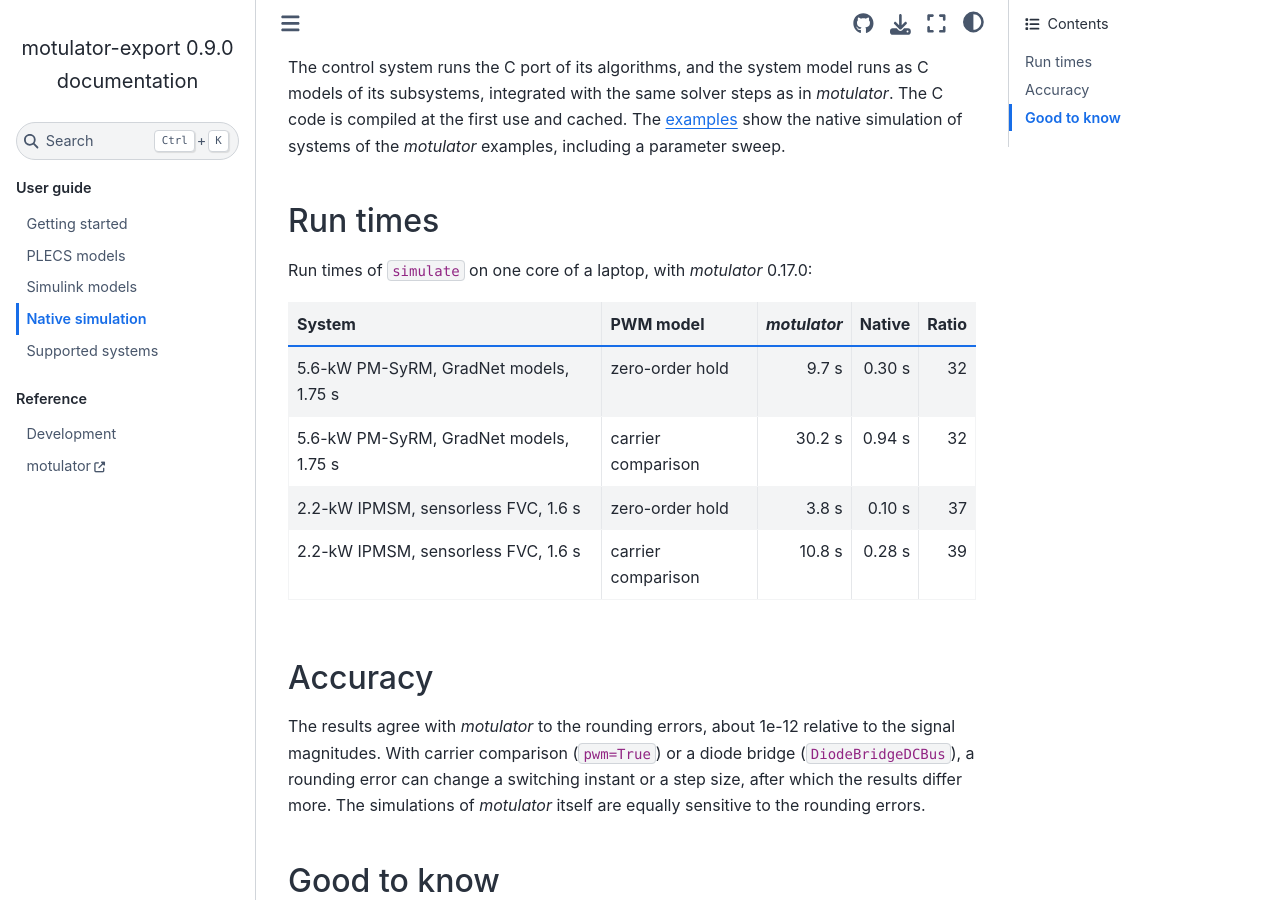
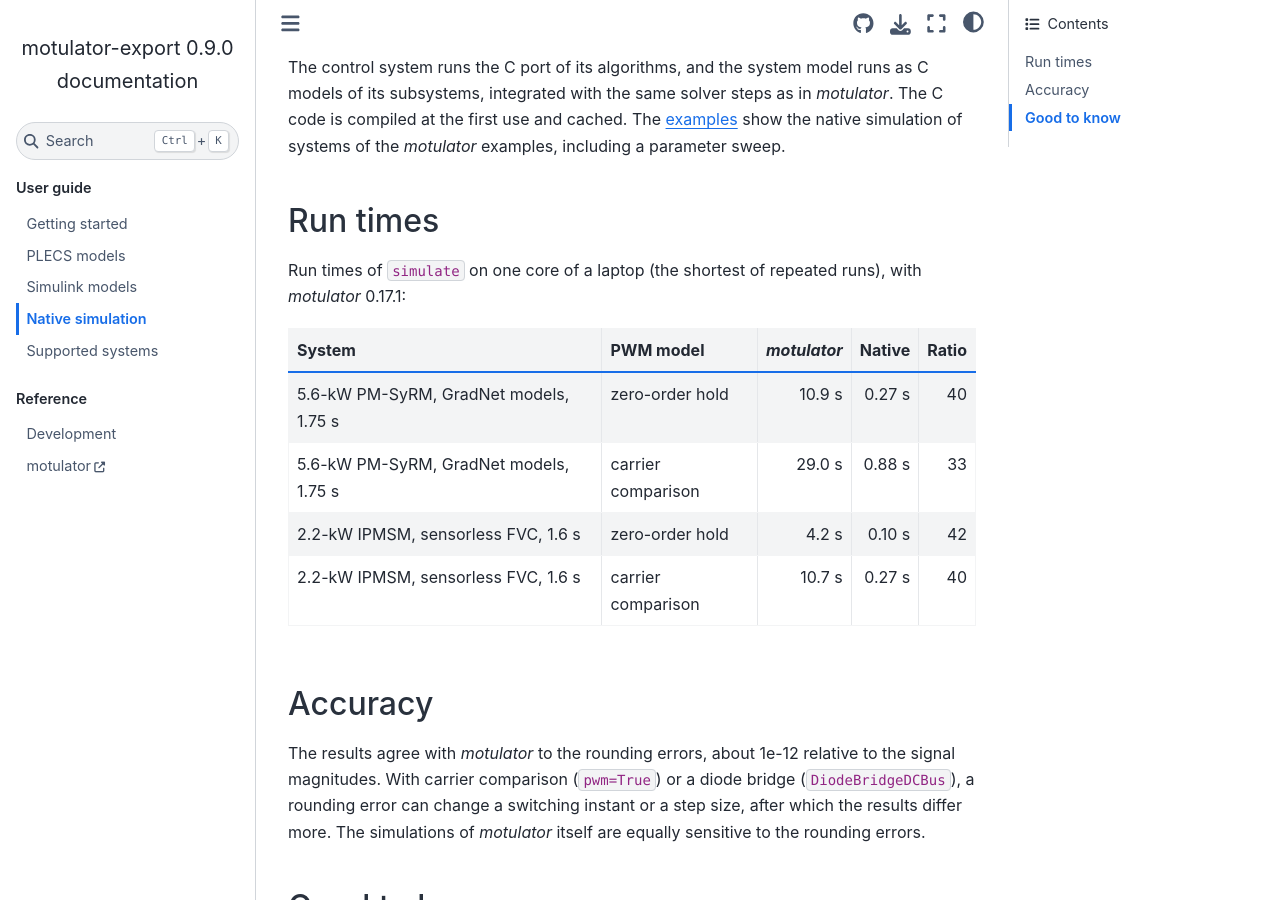
Before and after one commit to Aalto-Electric-Drives/motulator-export, a Sphinx documentation site: the page built from docs/source/guide/native.md, in a window 1280 px wide and 900 px high, scrolled down 396 px. Built offline with Sphinx 7.4.7 and the Sphinx Book theme 1.1.4, drawn with Linux system fonts in a browser that asks for light colours; pages that are not in the unit, such as notebooks, are missing from menus.

Commit message:
Rerun the run times of the native simulation with motulator 0.17.1
The run times are the shortest of repeated runs with motulator 0.17.1 from
PyPI, and the PLECS comparisons, rerun with the same differences, are dated
again.

Co-Authored-By: Claude Opus 5.5 <noreply@anthropic.com>

```diff
--- a/docs/source/guide/native.md
+++ b/docs/source/guide/native.md
@@ -18,14 +18,14 @@ The control system runs the C port of its algorithms, and the system model runs
 
 ## Run times
 
-Run times of `simulate` on one core of a laptop, with *motulator* 0.17.0:
+Run times of `simulate` on one core of a laptop (the shortest of repeated runs), with *motulator* 0.17.1:
 
 | System                                 | PWM model          | *motulator* | Native | Ratio |
 | -------------------------------------- | ------------------ | ----------: | -----: | ----: |
-| 5.6-kW PM-SyRM, GradNet models, 1.75 s | zero-order hold    |       9.7 s | 0.30 s |    32 |
-| 5.6-kW PM-SyRM, GradNet models, 1.75 s | carrier comparison |      30.2 s | 0.94 s |    32 |
-| 2.2-kW IPMSM, sensorless FVC, 1.6 s    | zero-order hold    |       3.8 s | 0.10 s |    37 |
-| 2.2-kW IPMSM, sensorless FVC, 1.6 s    | carrier comparison |      10.8 s | 0.28 s |    39 |
+| 5.6-kW PM-SyRM, GradNet models, 1.75 s | zero-order hold    |      10.9 s | 0.27 s |    40 |
+| 5.6-kW PM-SyRM, GradNet models, 1.75 s | carrier comparison |      29.0 s | 0.88 s |    33 |
+| 2.2-kW IPMSM, sensorless FVC, 1.6 s    | zero-order hold    |       4.2 s | 0.10 s |    42 |
+| 2.2-kW IPMSM, sensorless FVC, 1.6 s    | carrier comparison |      10.7 s | 0.27 s |    40 |
 
 ## Accuracy
 
```
Also changed, not shown: motulator_export/plecs/README.md.
